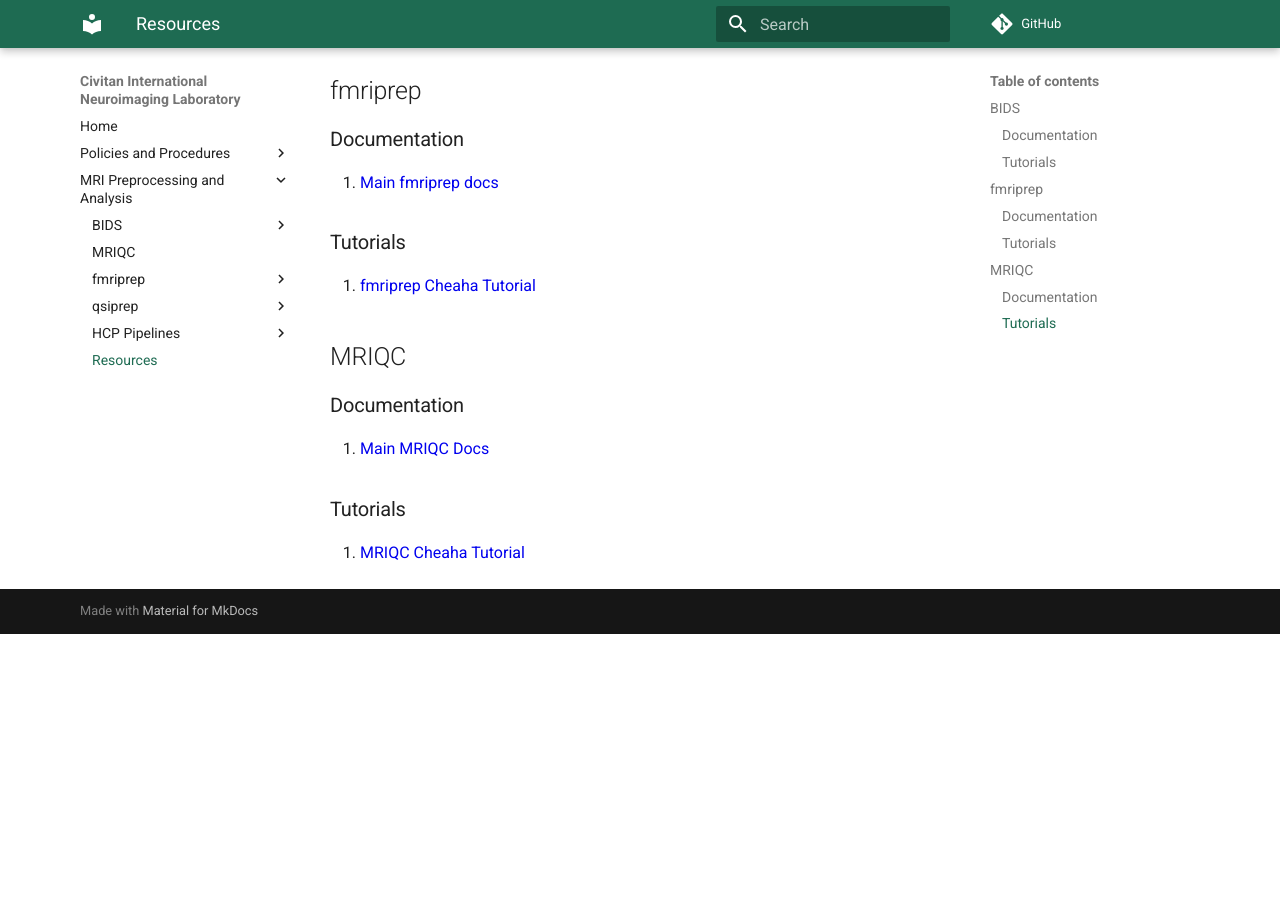
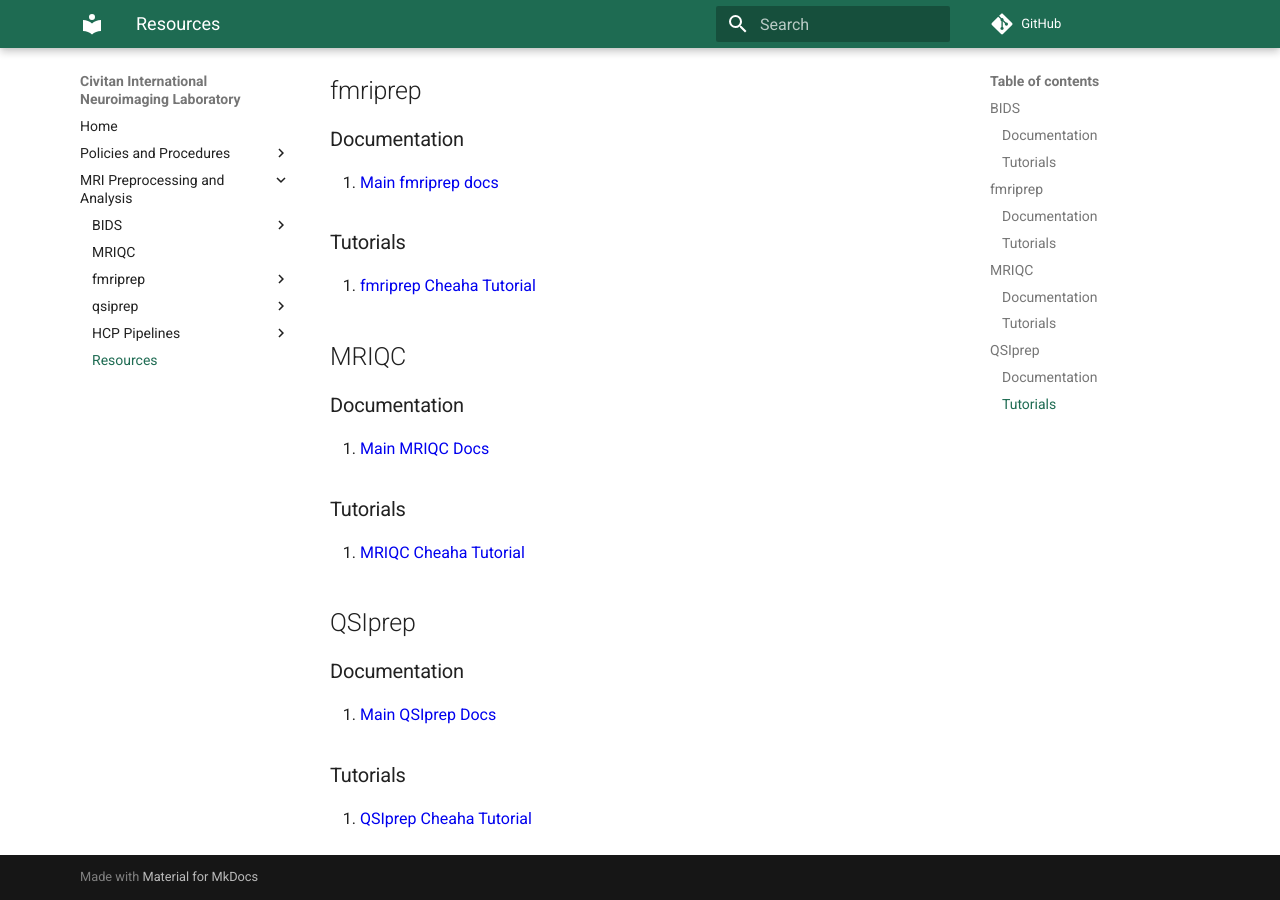
Before and after one commit to UAB-CINL/UAB-CINL.github.io, an MkDocs documentation site: the page built from docs/analysis/resources.md, in a window 1280 px wide and 900 px high, scrolled down 573 px. Built offline with MkDocs 1.6.1 and Material for MkDocs 9.7.7, drawn with Linux system fonts in a browser that asks for light colours; comment, search, counter and statistics services are not loaded; before the commit the page ends 1207 px from its top, so only the background shows below that.

Commit message:
add QSIprep resources

```diff
--- a/docs/analysis/resources.md
+++ b/docs/analysis/resources.md
@@ -36,3 +36,13 @@ This page provides links to written documentation, tutorials, and videos for rel
 ### Tutorials
 
 1. [MRIQC Cheaha Tutorial](https://www.youtube.com/watch?v=In6Dez_uuxQ)
+
+## QSIprep
+
+### Documentation
+
+1. [Main QSIprep Docs](https://qsiprep.readthedocs.io/en/stable/)
+
+### Tutorials
+
+1. [QSIprep Cheaha Tutorial](https://youtu.be/vJ6-wNgnNtI)
```
